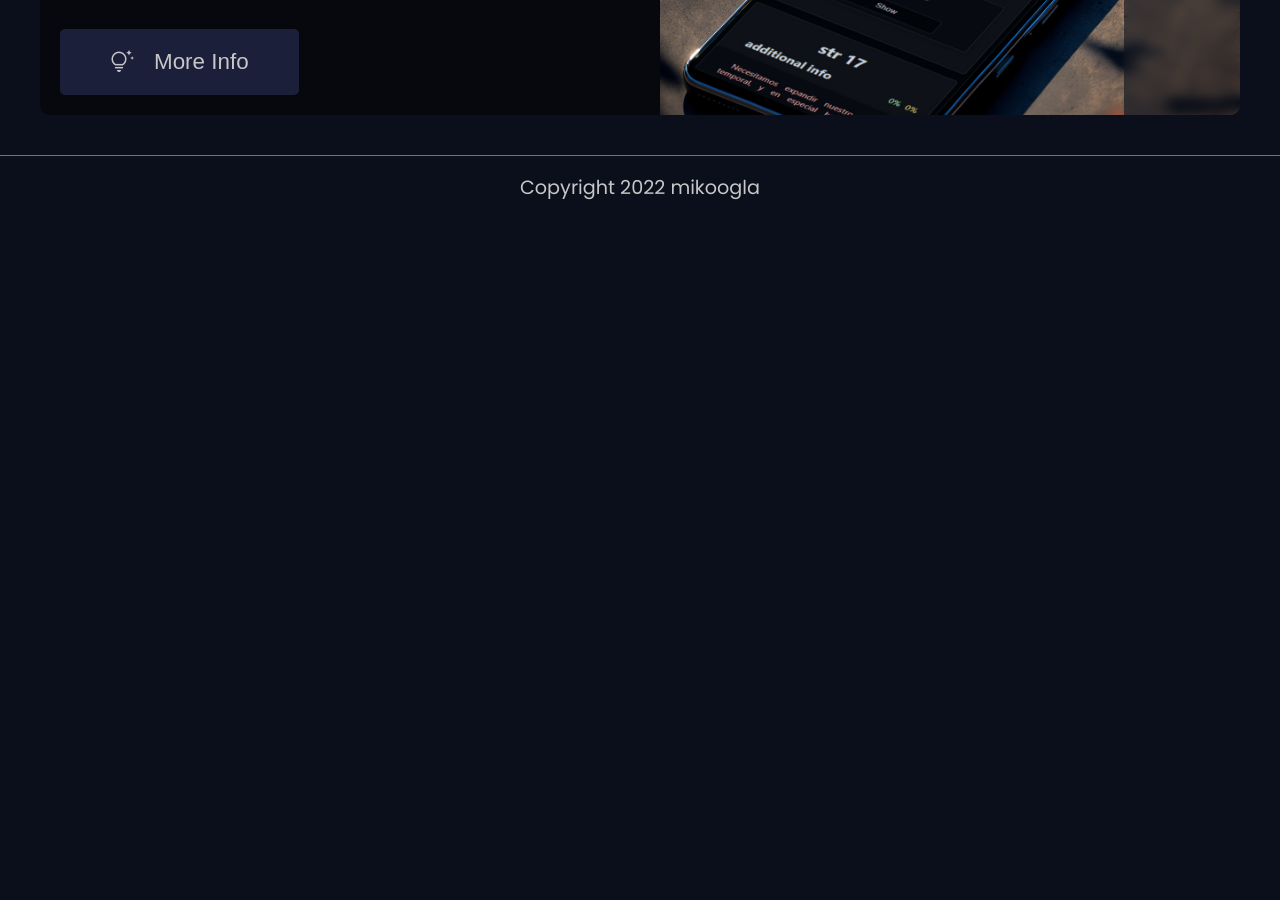
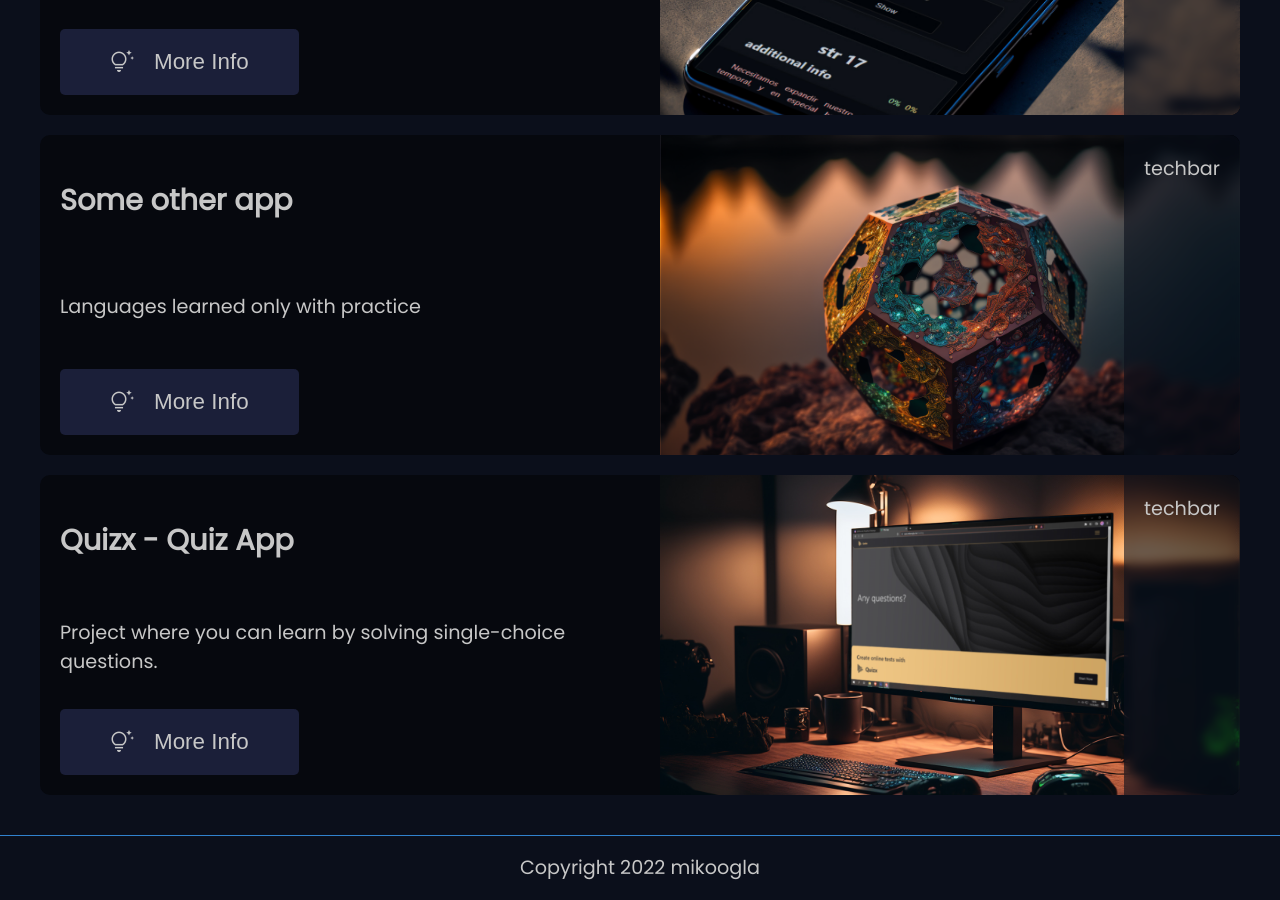
Before and after one commit to mikoogla/vue-portfolio, a Vue app: page / in a window 1280 px wide. Shown: the part 1520-2420 px from the top of the page. Before the commit the page ends 1740 px from the top, so only its background shows below. Built offline with nearby package versions, Linux system fonts and the light colour scheme.

Commit message:
more projects?

```diff
--- a/src/components/Home/ProjectSection.vue
+++ b/src/components/Home/ProjectSection.vue
@@ -25,6 +25,26 @@ import mockup3 from "../../assets/mockup3.jpg";
       <ProjectItem :background-url="mockup3">
         <template #title> Learning Languages App </template>
         <template #description> Languages learned only with practice </template>
+        <template #iconName> tips_and_updates </template>
+        <template #buttonText> More Info </template>
+        <template #technologies>
+          <p>techbar</p>
+        </template>
+      </ProjectItem>
+      <ProjectItem>
+        <template #title> Some other app </template>
+        <template #description> Languages learned only with practice </template>
+        <template #iconName> tips_and_updates </template>
+        <template #buttonText> More Info </template>
+        <template #technologies>
+          <p>techbar</p>
+        </template>
+      </ProjectItem>
+      <ProjectItem :background-url="mockup2">
+        <template #title> Quizx - Quiz App </template>
+        <template #description>
+          Project where you can learn by solving single-choice questions.
+        </template>
         <template #iconName> tips_and_updates </template>
         <template #buttonText> More Info </template>
         <template #technologies>
```
